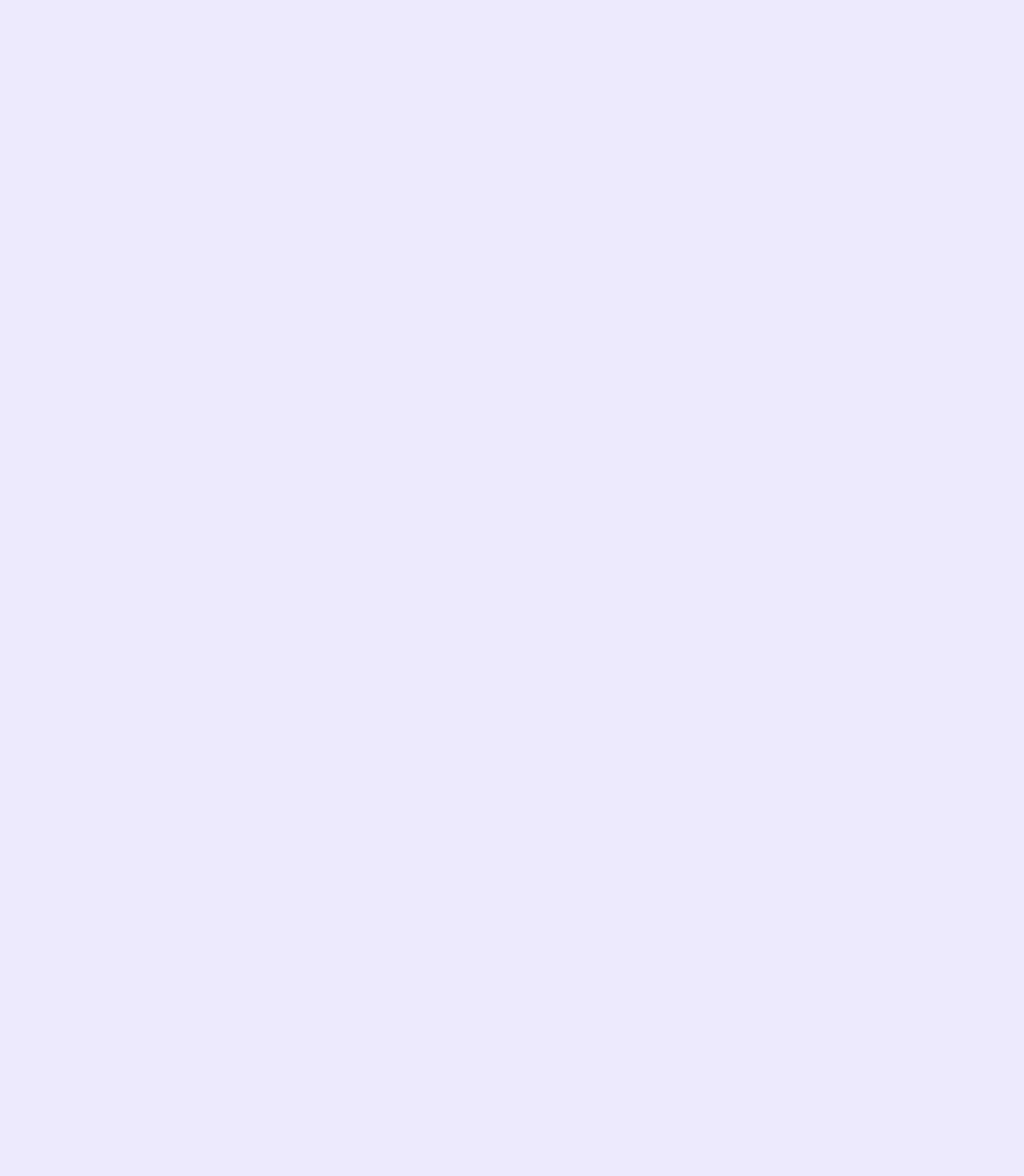
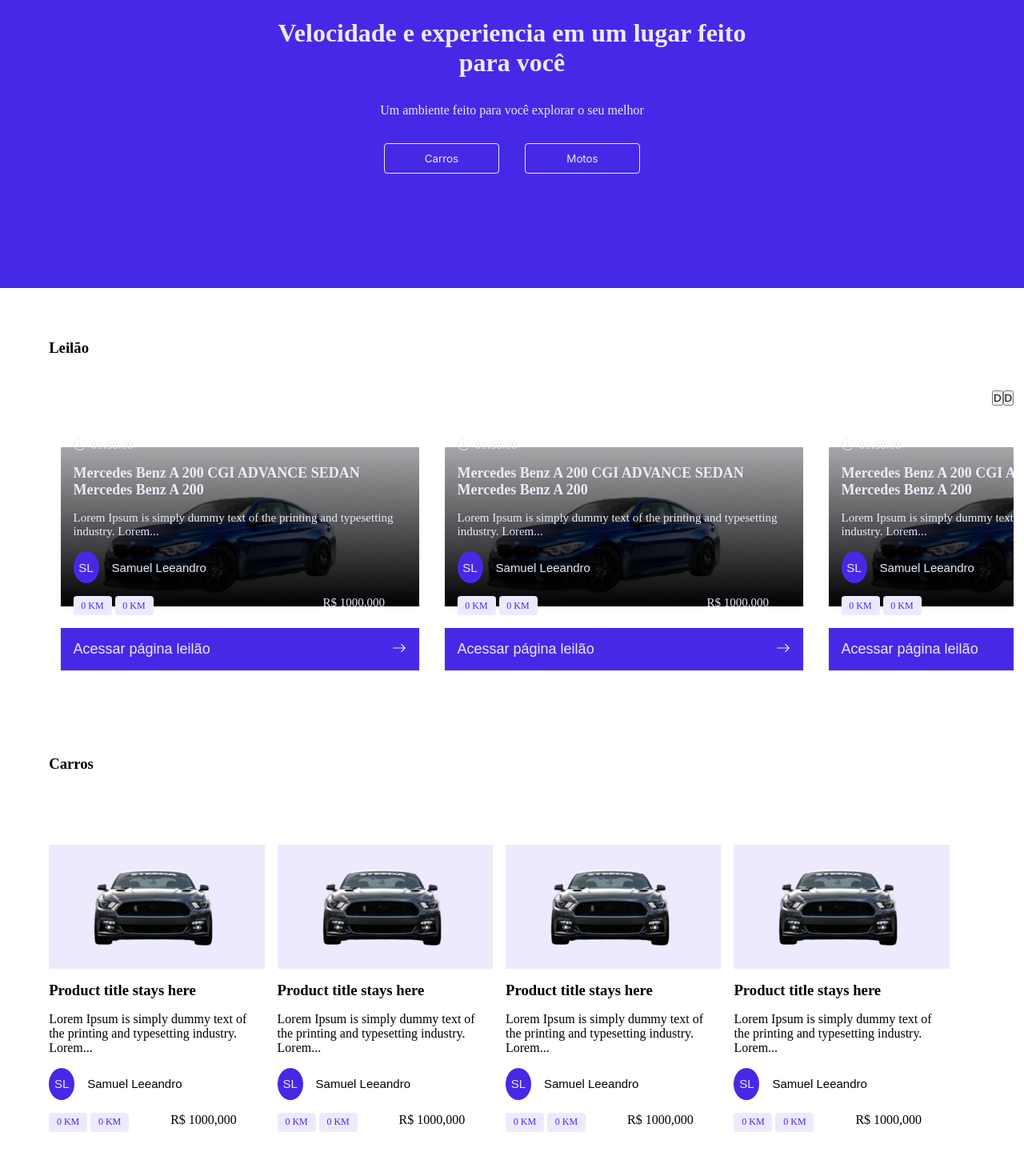
Before and after one commit to projeto-final-m6-kenzie/frontend-motorshop, a React (Create React App) app: page / in a window 1280 px wide. Shown: the part 180-1650 px from the top of the page at 80% size. Before the commit the page ends 800 px from the top, so only its background shows below. Built offline with nearby package versions, Linux system fonts and the light colour scheme.

Commit message:
feat: finalizando header pagina home

```diff
--- a/package.json
+++ b/package.json
@@ -15,6 +15,7 @@
     "react-dom": "^18.2.0",
     "react-hook-form": "^7.43.1",
     "react-icons": "^4.7.1",
+    "react-responsive-carousel": "^3.2.23",
     "react-router-dom": "^6.8.1",
     "react-scripts": "5.0.1",
     "styled-components": "^5.3.6",
--- a/src/components/Cards/index.tsx
+++ b/src/components/Cards/index.tsx
@@ -1,10 +1,83 @@
+/* eslint-disable import/no-extraneous-dependencies */
+import { BsArrowRight, BsClockHistory } from 'react-icons/bs'
 
-const index = () => {
+import img_car from '../../assets/imgs/card_car1.png'
+import { ICarrosselInfo } from '../../interfaces'
+import { Container, Container_all, Container_categoria, Perfil_container } from './style'
+
+const Perfil = () => {
   return (
-    <div>
-
-    </div>
+    <Perfil_container>
+      <button className='icon'>
+        <span>SL</span>
+      </button>
+      <button className='name'>Samuel Leeandro</button>
+    </Perfil_container>
   )
 }
 
-export default index
+const Categoria = () => {
+  return (
+    <Container_categoria>
+      <p>0 KM</p>
+    </Container_categoria>
+  )
+}
+
+const Cards_carrossel = (props: ICarrosselInfo) => {
+  return (
+    <Container img={props.img}>
+      <div className='card'>
+        <div className='info_car'>
+          <div className='hora'>
+            <BsClockHistory />
+            <p>01:58:00</p>
+          </div>
+          <div className='info'>
+            <h2>{props.title}</h2>
+            <p>{props.info}</p>
+          </div>
+          <Perfil />
+          <div className='categoria_preco'>
+            <Categoria />
+            <Categoria />
+            <div>
+              <span>R$ 1000,000</span>
+            </div>
+          </div>
+        </div>
+      </div>
+      <button>
+        <span>Acessar página leilão</span>
+        <BsArrowRight />
+      </button>
+    </Container>
+  )
+}
+
+const Cards = () => {
+  return (
+    <Container_all>
+      <div className='card_car'>
+        <div className='img'>
+          <img src={img_car} alt='' />
+        </div>
+        <h3>Product title stays here </h3>
+
+        <p>Lorem Ipsum is simply dummy text of the printing and typesetting industry. Lorem...</p>
+        <div className='perfil'>
+          <Perfil />
+        </div>
+        <div className='categoria_preco'>
+          <Categoria />
+          <Categoria />
+          <div>
+            <span>R$ 1000,000</span>
+          </div>
+        </div>
+      </div>
+    </Container_all>
+  )
+}
+
+export { Cards_carrossel, Cards }
--- /dev/null
+++ b/src/components/Cards/style.ts
@@ -0,0 +1,128 @@
+import styled from 'styled-components'
+
+interface ICard {
+  img: string
+}
+
+export const Container_all = styled.div`
+  display: flex;
+  flex-direction: column;
+  width: 23rem;
+  .categoria_preco {
+    display: flex;
+    gap: 4px;
+    span {
+      margin-left: 3rem;
+    }
+  }
+  .card_car {
+    display: flex;
+    flex-direction: column;
+    gap: 1rem;
+
+    .img {
+      background: var(--color-brand4);
+    }
+  }
+  .perfil {
+    width: 100%;
+  }
+`
+
+export const Container = styled.div<ICard>`
+  display: flex;
+  flex-direction: column;
+  color: var(--color-brand4);
+
+  .hora {
+    display: flex;
+    gap: 7px;
+  }
+
+  .card {
+    display: flex;
+    background-image: url(${(props) => props.img});
+    background-repeat: no-repeat;
+    background-position: center;
+    background-size: 100%;
+    flex-direction: column;
+    width: 28rem;
+
+    .info_car {
+      display: flex;
+      flex-direction: column;
+      font-size: 15px;
+      gap: 1rem;
+      padding: 1rem;
+      h2 {
+        font-size: 18px;
+      }
+      .info {
+        display: flex;
+        flex-direction: column;
+        gap: 1rem;
+      }
+    }
+  }
+
+  button {
+    display: flex;
+    background: var(--color-brand1);
+    justify-content: space-between;
+    padding: 1rem;
+    border: none;
+    color: var(--color-brand4);
+    font-size: 18px;
+    svg {
+      color: var(--color-brand4);
+    }
+  }
+  .categoria_preco {
+    display: flex;
+    gap: 4px;
+    span {
+      margin-left: 13rem;
+    }
+  }
+`
+
+export const Perfil_container = styled.div`
+  display: flex;
+  align-items: center;
+  border: none;
+  gap: 1rem;
+
+  .icon {
+    background-color: var(--color-brand1);
+    border-radius: 50%;
+    color: var(--color-brand4);
+    display: flex;
+    align-items: center;
+    justify-content: center;
+    width: 2rem;
+    height: 2.5rem;
+    font-size: 15px;
+    margin: 0;
+    padding: 0;
+    border: none;
+  }
+  .name {
+    background: none;
+    font-size: 15px;
+    padding: 0;
+    margin: 0;
+    border: none;
+  }
+`
+
+export const Container_categoria = styled.div`
+  display: flex;
+  align-items: center;
+  justify-content: center;
+  background: var(--color-brand4);
+  color: var(--color-brand1);
+  width: 3rem;
+  border-radius: 4px;
+  font-size: 12px;
+  height: 1.5rem;
+`
--- a/src/components/Carrossel/index.tsx
+++ b/src/components/Carrossel/index.tsx
@@ -1,32 +1,42 @@
-/* eslint-disable import/no-extraneous-dependencies */
-import { BsArrowRight, BsClockHistory } from 'react-icons/bs'
+import background from '../../assets/imgs/car1.png'
+import { Cards_carrossel } from '../Cards'
+import { Container, Container_carrossel } from './style'
 
-import car1 from '../../assets/imgs/car1.png'
-import { ICarrosselInfo } from '../../interfaces'
-import { Container } from './style'
-
-const Carrossel = (props: ICarrosselInfo) => {
+const Carrossel = () => {
   return (
     <Container>
-      <img src={car1} alt='' />
-      <div className='card'>
-        <div className='info_car'>
-          <div className='hora'>
-            <BsClockHistory />
-            <p>01:58:00</p>
-          </div>
-          <div className='info'>
-            <h2>{props.title}</h2>
-            <p>{props.info}</p>
-          </div>
-        </div>
+      <div>
+        <button>D</button>
+        <button>D</button>
       </div>
-      <div>
-        <span>Acessar página leilão</span>
-        <button>
-          <BsArrowRight />
-        </button>
-      </div>
+
+      <Container_carrossel>
+        <Cards_carrossel
+          img={background}
+          title='Mercedes Benz A 200 CGI ADVANCE SEDAN Mercedes Benz A 200 '
+          info='Lorem Ipsum is simply dummy text of the printing and typesetting industry. Lorem...'
+        />
+        <Cards_carrossel
+          img={background}
+          title='Mercedes Benz A 200 CGI ADVANCE SEDAN Mercedes Benz A 200 '
+          info='Lorem Ipsum is simply dummy text of the printing and typesetting industry. Lorem...'
+        />
+        <Cards_carrossel
+          img={background}
+          title='Mercedes Benz A 200 CGI ADVANCE SEDAN Mercedes Benz A 200 '
+          info='Lorem Ipsum is simply dummy text of the printing and typesetting industry. Lorem...'
+        />
+        <Cards_carrossel
+          img={background}
+          title='Mercedes Benz A 200 CGI ADVANCE SEDAN Mercedes Benz A 200 '
+          info='Lorem Ipsum is simply dummy text of the printing and typesetting industry. Lorem...'
+        />
+        <Cards_carrossel
+          img={background}
+          title='Mercedes Benz A 200 CGI ADVANCE SEDAN Mercedes Benz A 200 '
+          info='Lorem Ipsum is simply dummy text of the printing and typesetting industry. Lorem...'
+        />
+      </Container_carrossel>
     </Container>
   )
 }
--- a/src/components/Carrossel/style.ts
+++ b/src/components/Carrossel/style.ts
@@ -1,19 +1,23 @@
 import styled from 'styled-components'
+
+export const Container_carrossel = styled.div`
+  display: flex;
+  width: 98vw;
+  padding: 2% 5%;
+  gap: 2rem;
+
+  overflow-x: auto;
+  flex: none;
+  scroll-behavior: smooth;
+
+  &::-webkit-scrollbar {
+    display: none;
+  }
+`
 
 export const Container = styled.div`
   display: flex;
+  align-items: flex-end;
+  padding: 1rem;
   flex-direction: column;
-
-  .hora {
-    display: flex;
-    gap: 7px;
-  }
-
-  .card {
-    display: flex;
-    position: absolute;
-    flex-direction: column;
-
-    padding: 1rem;
-  }
 `
--- a/src/components/Header/index.tsx
+++ b/src/components/Header/index.tsx
@@ -1,7 +1,16 @@
 import { Button } from '../Buttons/style'
-import { ButtonsDiv, ButtonsRightDiv, H1, H2, HeaderComponent, TitleDiv } from './styles'
+import {
+  ButtonsDiv,
+  ButtonsRightDiv,
+  Container,
+  H1,
+  H2,
+  HeaderComponent,
+  TitleDiv,
+  Container_info,
+} from './styles'
 
-const Header = () => {
+export const Header = () => {
   return (
     <HeaderComponent height='60px'>
       <TitleDiv>
@@ -29,4 +38,21 @@
   )
 }
 
-export default Header
+export const Header_info = () => {
+  return (
+    <Container>
+      <Container_info>
+        <h1>Velocidade e experiencia em um lugar feito para você</h1>
+        <span>Um ambiente feito para você explorar o seu melhor</span>
+        <div className='buttons'>
+          <Button width='9rem' backgroundColor='#4529E6' color='#edeafd'>
+            Carros
+          </Button>
+          <Button width='9rem' backgroundColor='#4529E6' color='#edeafd'>
+            Motos
+          </Button>
+        </div>
+      </Container_info>
+    </Container>
+  )
+}
--- a/src/components/Header/styles.ts
+++ b/src/components/Header/styles.ts
@@ -42,3 +42,32 @@
   margin-bottom: 2.5px;
   margin-left: 15px;
 `
+
+export const Container = styled.div`
+  display: flex;
+  justify-content: center;
+  align-items: center;
+  color: var(--color-brand4);
+  background-color: var(--color-brand1);
+  width: 100%;
+  height: 30rem;
+`
+
+export const Container_info = styled.div`
+  display: flex;
+  align-items: center;
+  justify-content: center;
+  flex-direction: column;
+  gap: 2rem;
+  width: 50%;
+  color: var(--color-brand4);
+
+  h1 {
+    text-align: center;
+  }
+
+  .buttons {
+    display: flex;
+    gap: 2rem;
+  }
+`
--- a/src/interfaces/index.tsx
+++ b/src/interfaces/index.tsx
@@ -1,4 +1,5 @@
 export interface ICarrosselInfo {
   title: string
   info: string
+  img: string
 }
--- a/src/pages/Home/index.tsx
+++ b/src/pages/Home/index.tsx
@@ -1,10 +1,29 @@
-import Header from '../../components/Header'
-import { HomeDiv } from './styles'
+import { Cards } from '../../components/Cards'
+import Carrossel from '../../components/Carrossel'
+import { Header, Header_info } from '../../components/Header'
+import { Container, HomeDiv, Titulo } from './styles'
 
 const Home = () => {
   return (
     <HomeDiv>
       <Header />
+      <Header_info />
+      <Titulo>Leilão</Titulo>
+      <Carrossel />
+      <Titulo>Carros</Titulo>
+      <Container>
+        <Cards />
+        <Cards />
+        <Cards />
+        <Cards />
+      </Container>
+      <Titulo>Motos</Titulo>
+      <Container>
+        <Cards />
+        <Cards />
+        <Cards />
+        <Cards />
+      </Container>
     </HomeDiv>
   )
 }
--- a/src/pages/Home/styles.ts
+++ b/src/pages/Home/styles.ts
@@ -3,3 +3,14 @@
 export const HomeDiv = styled.div`
   height: 100vh;
 `
+export const Titulo = styled.h3`
+  padding: 5% 5% 2%;
+`
+
+export const Container = styled.div`
+  display: flex;
+  overflow-y: hidden;
+  width: 98vw;
+  gap: 1rem;
+  padding: 5% 5% 2%;
+`
--- a/src/styles/global.ts
+++ b/src/styles/global.ts
@@ -24,14 +24,14 @@
       margin: 0;
       box-sizing: border-box;
     }
-  h1, h2, h3, h4, p {
-    color: var(--color-brand4);
+  h1, h2, h3, h4, p, span {
+
   }
   body {
-      background-color: var(--color-brand4);
       display:  flex;
       justify-content: center;
       align-items: center;
+      width: 100%;
       min-height: 100vh;
   }
   button {
```
Also changed, not shown: src/assets/imgs/card_car1.png (added), 1 other file (tests, documents, lock files or other folders).
